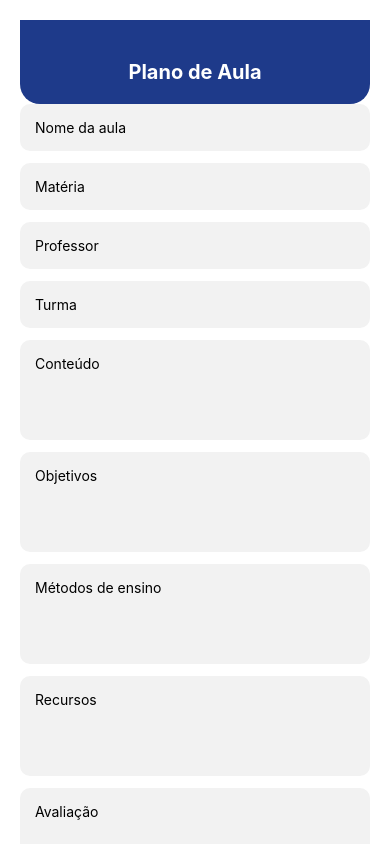
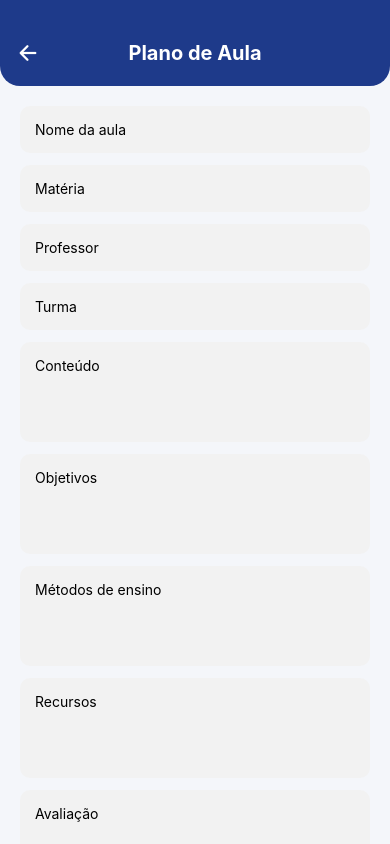
Before and after one commit to The-Vonky/MisParent, a React Native app: screen /PlanoAula in a window 390 px wide. Built offline with nearby package versions, Linux system fonts and the light colour scheme.

Commit message:
Teste de usuabilidade P.A

```diff
--- a/src/components/HeaderPadrao.js
+++ /dev/null
@@ -1,27 +0,0 @@
-// components/HeaderPadrao.js
-import React from 'react';
-import { View, Text, StyleSheet } from 'react-native';
-
-export default function HeaderPadrao({ titulo }) {
-  return (
-    <View style={styles.header}>
-      <Text style={styles.headerText}>{titulo}</Text>
-    </View>
-  );
-}
-
-const styles = StyleSheet.create({
-  header: {
-    backgroundColor: '#1e3a8a',
-    paddingVertical: 20,
-    alignItems: 'center',
-    borderBottomLeftRadius: 20,
-    borderBottomRightRadius: 20,
-  },
-  headerText: {
-    paddingTop: 20,
-    color: '#fff',
-    fontSize: 20,
-    fontWeight: 'bold',
-  },
-});
--- a/src/screens/PlanoAulaScreen.js
+++ b/src/screens/PlanoAulaScreen.js
@@ -7,10 +7,11 @@ import {
   StyleSheet,
   ScrollView,
   Alert,
+  SafeAreaView,
 } from 'react-native';
+import { Ionicons } from '@expo/vector-icons';
 import { firestore } from '../config/firebaseConfig';
 import { collection, addDoc, Timestamp } from 'firebase/firestore';
-import HeaderPadrao from '../components/HeaderPadrao';
 
 export default function PlanoDeAulaScreen({ navigation }) {
   const [nomeAula, setNomeAula] = useState('');
@@ -25,15 +26,8 @@ export default function PlanoDeAulaScreen({ navigation }) {
 
   const handleSalvar = async () => {
     if (
-      !nomeAula ||
-      !materia ||
-      !professor ||
-      !turma ||
-      !conteudo ||
-      !objetivos ||
-      !metodos ||
-      !recursos ||
-      !avaliacao
+      !nomeAula || !materia || !professor || !turma ||
+      !conteudo || !objetivos || !metodos || !recursos || !avaliacao
     ) {
       Alert.alert('Erro', 'Por favor, preencha todos os campos.');
       return;
@@ -62,9 +56,18 @@ export default function PlanoDeAulaScreen({ navigation }) {
   };
 
   return (
+    <SafeAreaView style={styles.safeArea}>
+      <View style={styles.header}>
+        <View style={styles.headerRow}>
+          <TouchableOpacity onPress={() => navigation.goBack()}>
+            <Ionicons name="arrow-back" size={24} color="#fff" />
+          </TouchableOpacity>
+          <Text style={styles.headerText}>Plano de Aula</Text>
+          <View style={{ width: 24 }} /> {/* espaço pra equilibrar */}
+        </View>
+      </View>
+
       <ScrollView contentContainerStyle={styles.container}>
-      <HeaderPadrao titulo="Plano de Aula" />
-
         <TextInput
           placeholder="Nome da aula"
           style={styles.input}
@@ -129,21 +132,37 @@ export default function PlanoDeAulaScreen({ navigation }) {
           <Text style={styles.buttonText}>Salvar</Text>
         </TouchableOpacity>
       </ScrollView>
+    </SafeAreaView>
   );
 }
 
 const styles = StyleSheet.create({
+  safeArea: {
+    flex: 1,
+    backgroundColor: '#f4f6fa',
+  },
+  header: {
+    backgroundColor: '#1e3a8a',
+    paddingVertical: 20,
+    paddingHorizontal: 16,
+    borderBottomLeftRadius: 20,
+    borderBottomRightRadius: 20,
+  },
+  headerRow: {
+    flexDirection: 'row',
+    alignItems: 'center',
+    justifyContent: 'space-between',
+    marginTop: 20,
+  },
+  headerText: {
+    color: '#fff',
+    fontSize: 20,
+    fontWeight: 'bold',
+    textAlign: 'center',
+    flex: 1,
+  },
   container: {
     padding: 20,
-    backgroundColor: '#fff',
-    flexGrow: 1,
-  },
-  title: {
-    fontSize: 20,
-    fontWeight: '600',
-    alignSelf: 'center',
-    marginBottom: 20,
-    color: '#000',
   },
   input: {
     backgroundColor: '#f2f2f2',
@@ -160,14 +179,14 @@ const styles = StyleSheet.create({
     height: 100,
   },
   button: {
-    backgroundColor: '#E6F0FF',
+    backgroundColor: '#1e3a8a',
     padding: 15,
     borderRadius: 10,
     alignItems: 'center',
     marginTop: 10,
   },
   buttonText: {
-    color: '#000',
+    color: '#fff',
     fontWeight: '500',
     fontSize: 16,
   },
```
Lines whose indentation alone changed are shown as unchanged.
